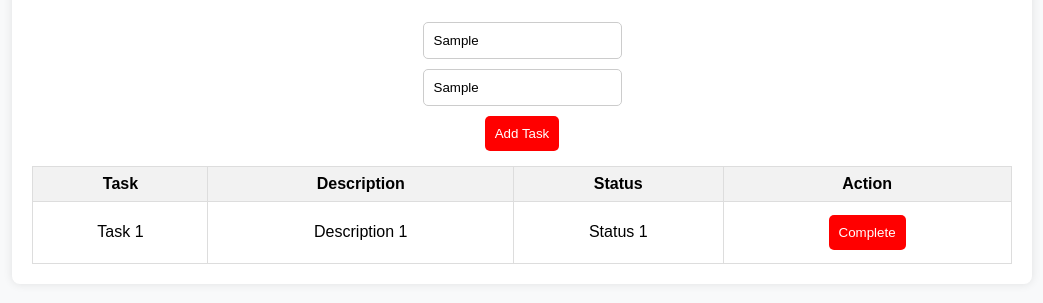
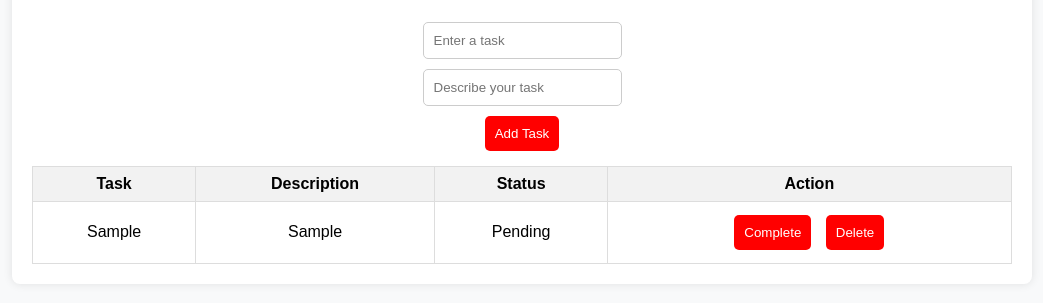
Before and after one commit to Abadeolu/todolist, a plain HTML site: page index.html in a window 1280 px wide. Both pictures are taken after typing "Sample", "Sample" into the empty fields and a click on the button "Add Task". Shown: the part 99-402 px from the top of the page, without its empty margins (118-1161 px from the left). Drawn offline with Linux system fonts and the light colour scheme.

Commit message:
finished

```diff
--- a/index.html
+++ b/index.html
@@ -23,12 +23,12 @@
             </thead>
             <tbody id="todo_table_body">
                 <!-- To-Do items will be added dynamically here -->
-                <tr>
+                <!-- <tr>
                     <td>Task 1</td>
                     <td>Description 1</td>
                     <td>Status 1</td>
                     <td><button>Complete</button></td>
-                </tr>
+                </tr> -->
             </tbody>
         </table>
     </div>
--- a/script.js
+++ b/script.js
@@ -1,42 +1,77 @@
-// declare todo container
-let todo_array = [
-    {
-        name: "name",
-        description: "description",
-        status: "pending"
-    }
-]
+//store todo list
+const todoList =[]
 
-// select the input fields and html elements
-let todo_name_field = document.getElementById("task")
-let todo_description_field = document.getElementById("description")
-let add_todo_btn = document.querySelector("addTodoBtn")
-//select the table body where we will add todo
-let todo_table_body = document.querySelector("todo_table_body")
+//select elements from dom
+const taskInput = document.querySelector("#task");
+const descriptionInput = document.querySelector("#description");
+const addTodoButton = document.querySelector("#addTodoBtn");
+const todoTableBody = document.querySelector("#todo_table_body");
 
-//create add todo function
-let add_todo = function(){
-    //get values from input fields
-    todo_name = todo_name_field.value.trim()
-    todo_description = todo_description_field.value.trim()
-    //check if task is empty
-    if (todo_name === ""){
-        alert("Please enter a task name")
-        return
-    }
-    //create todo object
-    let newTodo = {
-        name: todo_name,
-        description: todo_description,
-        status: false //means not completed
+// Function to add a new to-do
+function addTodo() {
+    // Get and trim input values
+    const taskName = taskInput.value.trim();
+    const taskDescription = descriptionInput.value.trim();
+
+    // Validate input fields
+    if (taskName === "" || taskDescription === "") {
+        alert("Please enter both task name and description.");
+        return;
     }
 
-    todo_array.push(newTodo)
-    //clear input field
-    todo_name_field = ""
-    todo_description_field = ""
-    //update the ui
+    // Create new to-do object
+    const newTodo = {
+        name: taskName,
+        description: taskDescription,
+        status: false, // false means "not completed"
+    };
 
-    //function to render todos into the table
-    render_todo()
+    // Add task to array
+    todoList.push(newTodo);
+
+    // Clear input fields
+    taskInput.value = "";
+    descriptionInput.value = "";
+
+    // Re-render the table to show the new task
+    renderTodos();
 }
+
+// Function to render the to-do list in the table
+function renderTodos() {
+    // Clear the table before re-rendering
+    todoTableBody.innerHTML = "";
+
+    // Loop through the todoList array and create rows
+    todoList.forEach((todo, index) => {
+        const row = document.createElement("tr");
+
+        row.innerHTML = `
+            <td>${todo.name}</td>
+            <td>${todo.description}</td>
+            <td>${todo.status ? "Completed" : "Pending"}</td>
+            <td>
+                <button onclick="completeTodo(${index})">Complete</button>
+                <button onclick="deleteTodo(${index})">Delete</button>
+            </td>
+        `;
+
+        // Append the row to the table body
+        todoTableBody.appendChild(row);
+    });
+}
+
+// Function to mark a task as completed
+function completeTodo(index) {
+    todoList[index].status = true;
+    renderTodos(); // Update UI
+}
+
+// Function to delete a task
+function deleteTodo(index) {
+    todoList.splice(index, 1); // Remove task from array
+    renderTodos(); // Update UI
+}
+
+// Attach event listener to the add button
+addTodoButton.addEventListener("click", addTodo);
```
